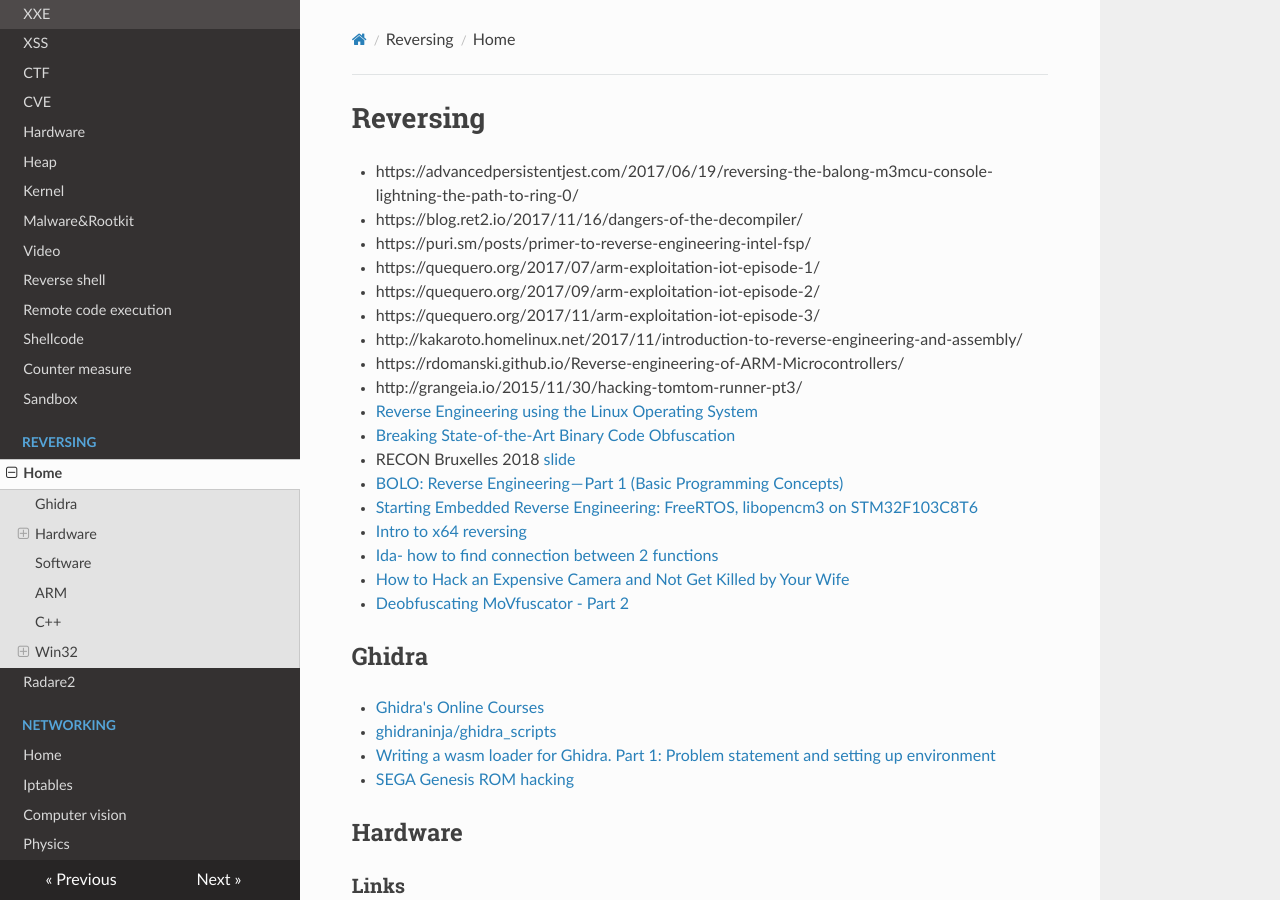
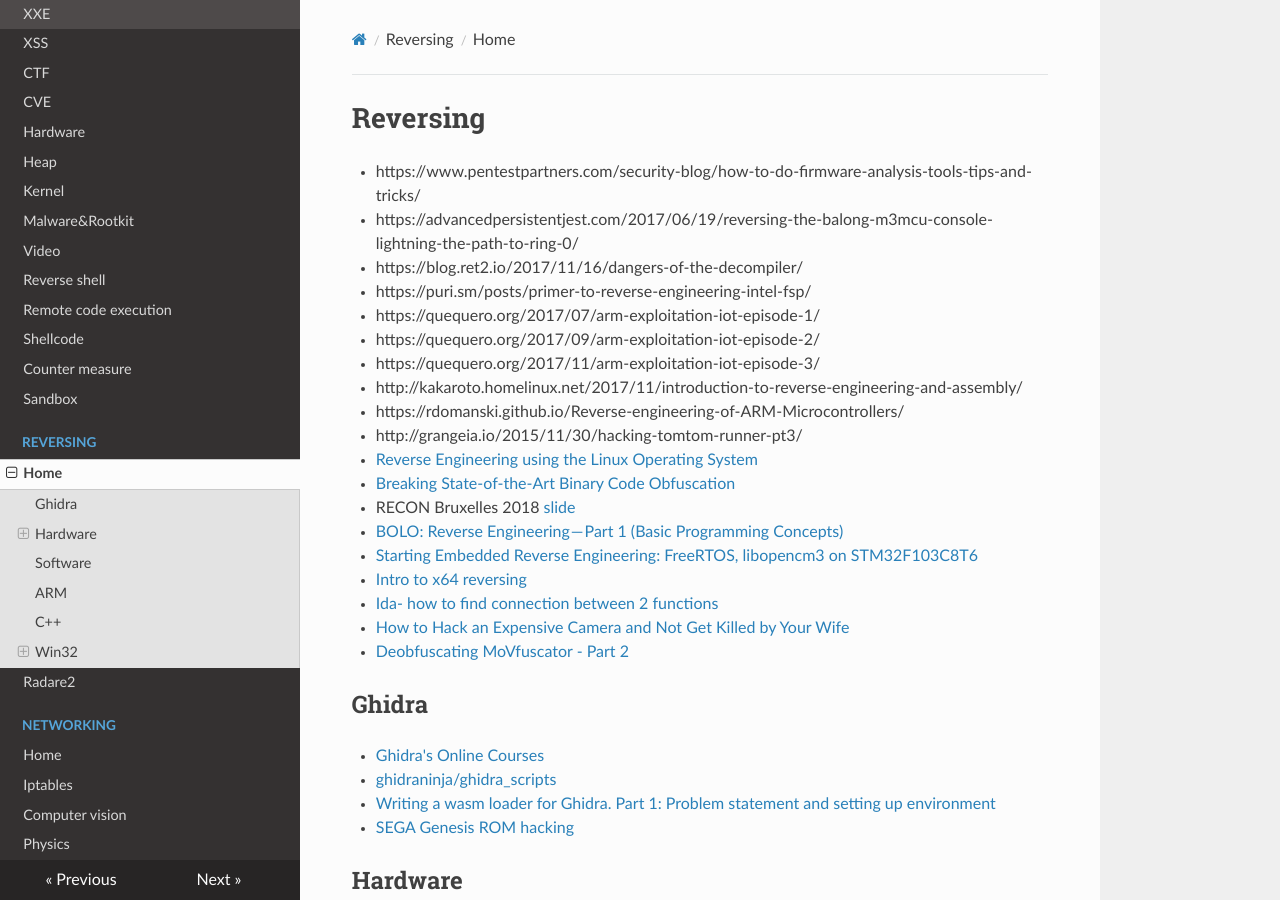
Before and after one commit to gipi/low-level, an MkDocs documentation site: the page built from docs/reversing/reversing.md, in a window 1280 px wide and 900 px high. Built offline with MkDocs 1.6.1, drawn with Linux system fonts in a browser that asks for light colours; nearby versions of some CDN libraries; old or Windows-style settings are respelled for this version of MkDocs; some of the changed lines change nothing that is shown.

Commit message:
Update reversing.md

```diff
--- a/docs/reversing/reversing.md
+++ b/docs/reversing/reversing.md
@@ -1,5 +1,6 @@
 # Reversing
 
+ - https://www.pentestpartners.com/security-blog/how-to-do-firmware-analysis-tools-tips-and-tricks/
  - https://advancedpersistentjest.com/2017/06/19/reversing-the-balong-m3mcu-console-lightning-the-path-to-ring-0/
  - https://blog.ret2.io/2017/11/16/dangers-of-the-decompiler/
  - https://puri.sm/posts/primer-to-reverse-engineering-intel-fsp/
```
